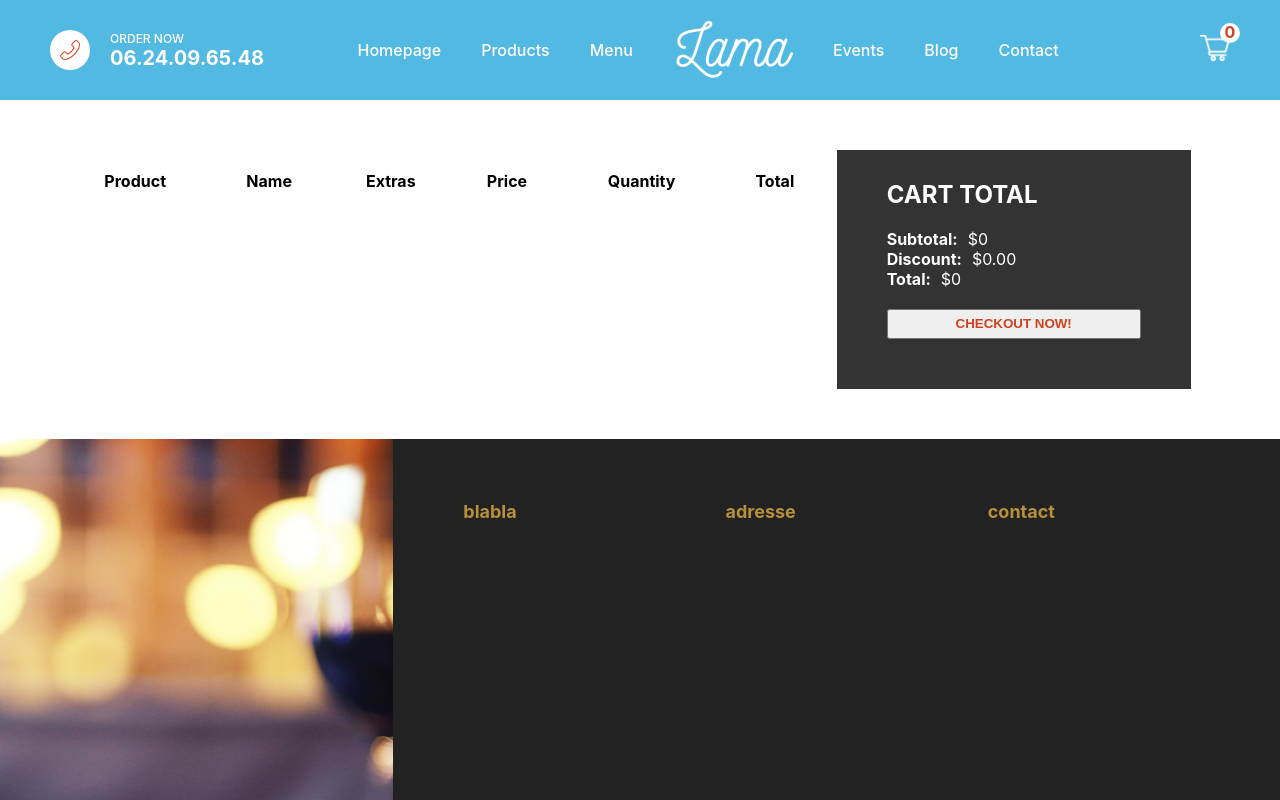
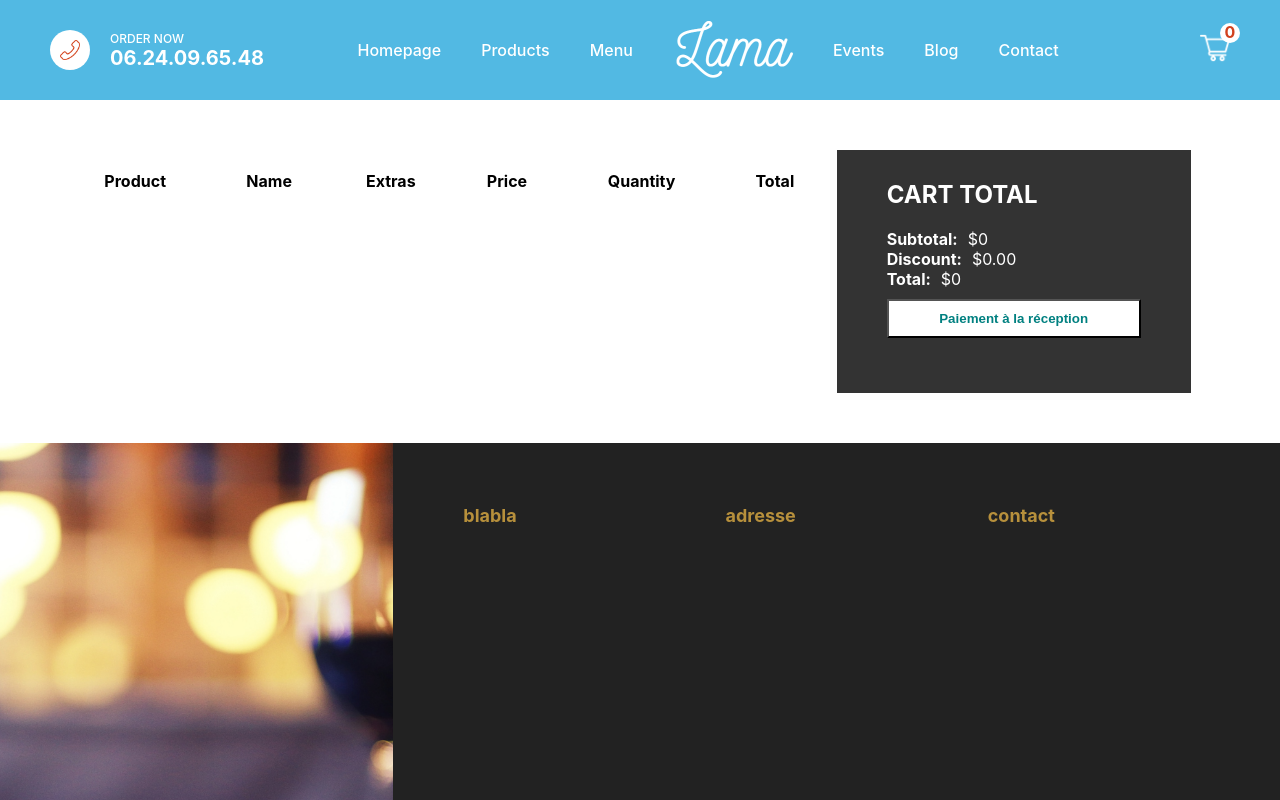
Before and after one commit to denisk13005/test-mern-next, a Next.js app: page /cart in a window 1280 px wide. Both pictures are taken after a click on the button "CHECKOUT NOW!". Shown: the top 800 px of the page. Built offline with nearby package versions, Linux system fonts and the light colour scheme.

Commit message:
ajout de la méthode de payment paypal

```diff
--- a/package.json
+++ b/package.json
@@ -9,6 +9,7 @@
     "lint": "next lint"
   },
   "dependencies": {
+    "@paypal/react-paypal-js": "^7.8.1",
     "@reduxjs/toolkit": "^1.8.3",
     "axios": "^0.27.2",
     "mongoose": "^6.4.2",
--- a/pages/cart.jsx
+++ b/pages/cart.jsx
@@ -2,11 +2,82 @@
 import Image from "next/image";
 import { useEffect, useState } from "react";
 import { useSelector } from "react-redux";
+import {
+   PayPalScriptProvider,
+   PayPalButtons,
+   usePayPalScriptReducer,
+} from "@paypal/react-paypal-js";
 
 const Cart = () => {
+   //state
    const state = useSelector((state) => state.cart);
-   console.log(state);
    const [totalPrice, setTotalPrice] = useState(0);
+
+   //to open the paypal payment btn after click on checkout now
+   const [open, setOpen] = useState(false);
+   //paypal
+   const amount = totalPrice;
+   const currency = "USD";
+   const style = { layout: "vertical" };
+   console.log(open);
+
+   // Custom component to wrap the PayPalButtons and handle currency changes
+   const ButtonWrapper = ({ currency, showSpinner }) => {
+      // usePayPalScriptReducer can be use only inside children of PayPalScriptProviders
+      // This is the main reason to wrap the PayPalButtons in a new component
+      const [{ options, isPending }, dispatch] = usePayPalScriptReducer();
+
+      useEffect(() => {
+         dispatch({
+            type: "resetOptions",
+            value: {
+               ...options,
+               currency: currency,
+            },
+         });
+      }, [currency, dispatch]);
+
+      return (
+         <>
+            {showSpinner && isPending && <div className="spinner" />}
+            <PayPalButtons
+               style={style}
+               disabled={false}
+               forceReRender={[amount, currency, style]}
+               fundingSource={undefined}
+               createOrder={(data, actions) => {
+                  return actions.order
+                     .create({
+                        purchase_units: [
+                           {
+                              amount: {
+                                 currency_code: currency,
+                                 value: amount,
+                              },
+                           },
+                        ],
+                     })
+                     .then((orderId) => {
+                        // Your code here after create the order
+                        return orderId;
+                     });
+               }}
+               onApprove={function (data, actions) {
+                  return actions.order.capture().then(function (details) {
+                     console.log(details);
+                     // const shipping = details.purchase_units[0].shipping;
+                     // createOrder({
+                     //    customer: shipping.name.full_name,
+                     //    address: shipping.address.address_line_1,
+                     //    total: cart.total,
+                     //    method: 1,
+                     // });
+                  });
+               }}
+            />
+         </>
+      );
+   };
 
    // eslint-disable-next-line react-hooks/exhaustive-deps
    const calculTotalPrice = () => {
@@ -97,7 +168,34 @@
                <div className={styles.totalText}>
                   <b className={styles.totalTextTitle}>Total:</b>${totalPrice}
                </div>
-               <button className={styles.button}>CHECKOUT NOW!</button>
+               {open ? (
+                  <div className={styles.paymentMethods}>
+                     <button className={styles.payButton}>
+                        Paiement à la réception
+                     </button>
+                     <PayPalScriptProvider
+                        options={{
+                           "client-id":
+                              "Adm4k9ktEzorAxcfVNlQCQ7USWKmD5bhkDMPM_ti-btU8xCCklpdWv6DGDMCM7qY9r9oQOEaf90JWlGq",
+                           components: "buttons",
+                           currency: "USD",
+                           "disable-funding": "credit,card,p24", //désactive les méthodes de paiement citées
+                        }}
+                     >
+                        <ButtonWrapper
+                           currency={currency}
+                           showSpinner={false}
+                        />
+                     </PayPalScriptProvider>
+                  </div>
+               ) : (
+                  <button
+                     className={styles.button}
+                     onClick={() => setOpen(true)}
+                  >
+                     CHECKOUT NOW!
+                  </button>
+               )}
             </div>
          </div>
       </div>
--- a/styles/Cart.module.css
+++ b/styles/Cart.module.css
@@ -55,6 +55,19 @@
    font-weight: bold;
    cursor: pointer;
    margin-top: 20px;
+}
+.paymentMethods {
+   margin-top: 10px;
+   display: flex;
+   flex-direction: column;
+}
+.payButton {
+   padding: 10px 5px;
+   cursor: pointer;
+   margin-bottom: 5px;
+   background: white;
+   color: teal;
+   font-weight: bold;
 }
 
 @media screen and (max-width: 480px) {
```
Also changed, not shown: 1 other file (tests, documents, lock files or other folders).
